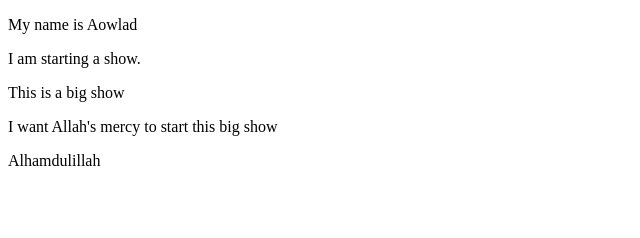
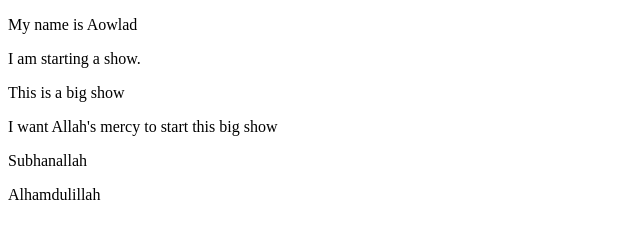
Before and after one commit to aowladmuhammad/MAHBUB, a plain HTML site: page index.html in a window 1280 px wide. Shown: the whole page, without its empty margins (0-640 px from the left). Drawn offline with Linux system fonts and the light colour scheme.

Commit message:
commit commit

```diff
--- a/index.html
+++ b/index.html
@@ -12,6 +12,7 @@
   <p>I am starting a show.</p>
   <p>This is a big show</p>
   <p>I want Allah's mercy to start this big show</p>
+  <p>Subhanallah</p>
   <p>Alhamdulillah</p>
 
 </body>
```
